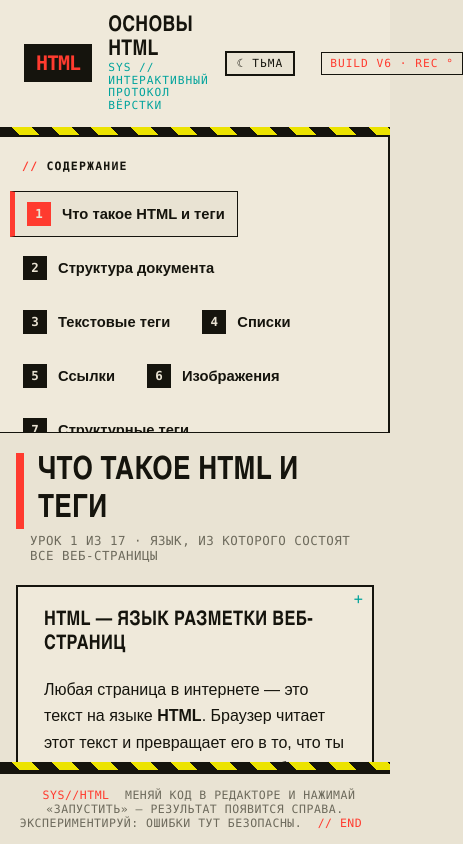
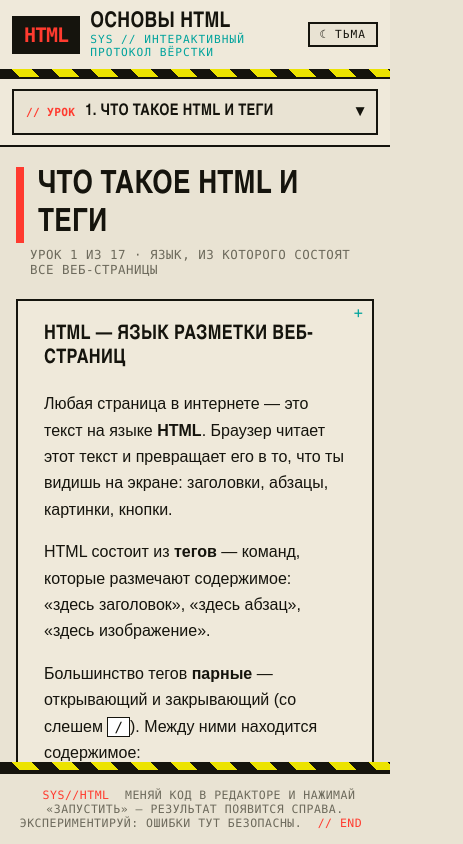
Before and after one commit to YourDarling/html-basics, a plain HTML site: page index.html in a window 390 px wide. Shown: the whole page, 463 px wide, since content can reach past the window. Drawn offline with Linux system fonts and the light colour scheme.

Commit message:
v6.1: сворачиваемое меню уроков на телефонах
На узком экране список из 17 уроков свёрнут в одну кнопку с названием
текущего урока; шапка больше не шире экрана.

Co-Authored-By: Claude Opus 5.5 <noreply@anthropic.com>

```diff
--- a/index.html
+++ b/index.html
@@ -332,15 +332,12 @@
 
   @media (max-width: 860px) {
     .layout { grid-template-columns: 1fr; }
-    nav.lessons {
-      border-right: none;
-      border-bottom: 1px solid var(--border);
-      display: flex;
-      flex-wrap: wrap;
-      gap: 6px;
-    }
-    nav.lessons h2 { width: 100%; }
-    .lesson-btn { width: auto; }
+    /* На узком экране список уроков свёрнут в одну кнопку (.lessons-toggle):
+       17 кнопок иначе занимают полэкрана над уроком. */
+    nav.lessons { padding: 10px 12px; }
+    nav.lessons h2 { display: none; }
+    .lesson-btn { display: none; }
+    nav.lessons.open .lesson-btn { display: flex; }
     main.content { padding: 20px 16px 50px; }
     .sandbox { grid-template-columns: 1fr; }
     .editor-pane, .preview-pane { min-height: 340px; }
@@ -663,6 +660,42 @@
     font-size: .72rem;
   }
   .foot-tag { color: var(--accent); margin: 0 8px; }
+  /* --- Меню уроков на телефоне: одна кнопка вместо списка --- */
+  .lessons-toggle { display: none; }
+  @media (max-width: 860px) {
+    /* Шапка не должна быть шире экрана: служебную метку версии прячем. */
+    header.top { padding: 10px 12px; gap: 10px; }
+    .reg { display: none; }
+
+    /* Меню берёт высоту по содержимому (раскрытое — не больше 2/3 экрана),
+       урок — всё остальное. Иначе они делят экран поровну. */
+    .layout { grid-template-rows: auto minmax(0, 1fr); }
+    nav.lessons { border-right: none; border-bottom: 2px solid var(--text); }
+    nav.lessons.open { max-height: 66vh; }
+    .lessons-toggle {
+      display: flex;
+      align-items: center;
+      gap: 10px;
+      width: 100%;
+      padding: 10px 12px;
+      font-family: var(--display);
+      font-size: 1rem;
+      font-weight: 800;
+      letter-spacing: .3px;
+      text-transform: uppercase;
+      text-align: left;
+      color: var(--text);
+      background: var(--bg);
+      border: 2px solid var(--text);
+      border-radius: 0;
+      cursor: pointer;
+    }
+    .lt-tag { flex: none; font-family: var(--mono); font-size: .7rem; color: var(--accent); }
+    .lt-title { flex: 1; min-width: 0; overflow: hidden; text-overflow: ellipsis; white-space: nowrap; }
+    .lt-arrow { flex: none; transition: transform .15s; }
+    nav.lessons.open .lt-arrow { transform: rotate(180deg); }
+    nav.lessons.open .lessons-toggle { margin-bottom: 8px; }
+  }
 </style>
 </head>
 <body>
@@ -674,12 +707,17 @@
     <span class="sub">SYS // интерактивный протокол вёрстки</span>
   </div>
   <button class="theme-toggle" id="themeToggle" type="button">☾ ТЬМА</button>
-  <span class="reg">BUILD v6 · REC °</span>
+  <span class="reg">BUILD v6.1 · REC °</span>
 </header>
 <div class="hazard"></div>
 
 <div class="layout">
   <nav class="lessons" id="lessonList">
+    <button class="lessons-toggle" id="lessonsToggle" type="button" aria-expanded="false" aria-controls="lessonList">
+      <span class="lt-tag">// Урок</span>
+      <span class="lt-title" id="lessonsToggleTitle"></span>
+      <span class="lt-arrow">▾</span>
+    </button>
     <h2>Содержание</h2>
     <!-- кнопки уроков добавит скрипт -->
   </nav>
@@ -2073,7 +2111,20 @@ function goTo(index) {
   setActiveButton(index);
   if (lesson.onMount) lesson.onMount();   // интерактив внутри теории (демка flexbox)
 
-  document.querySelector("main.content").scrollTop = 0;   // новый урок — к началу
+  // Кнопка меню на телефоне показывает текущий урок; после выбора список сворачиваем.
+  $("lessonsToggleTitle").textContent = `${index + 1}. ${lesson.title}`;
+  setLessonsOpen(false);
+
+  // Новый урок — к началу. На компьютере прокручивается колонка урока,
+  // на телефоне — вся страница, поэтому сбрасываем обе.
+  document.querySelector("main.content").scrollTop = 0;
+  window.scrollTo(0, 0);
+}
+
+/* Раскрыть / свернуть список уроков (кнопка видна только на узком экране). */
+function setLessonsOpen(open) {
+  $("lessonList").classList.toggle("open", open);
+  $("lessonsToggle").setAttribute("aria-expanded", String(open));
 }
 
 /* --- Песочница ------------------------------------------- */
@@ -2230,6 +2281,9 @@ function init() {
   }
   setupTheme();
   buildSidebar();
+  $("lessonsToggle").addEventListener("click", () => {
+    setLessonsOpen(!$("lessonList").classList.contains("open"));
+  });
   goTo(0);
 }
 
```
